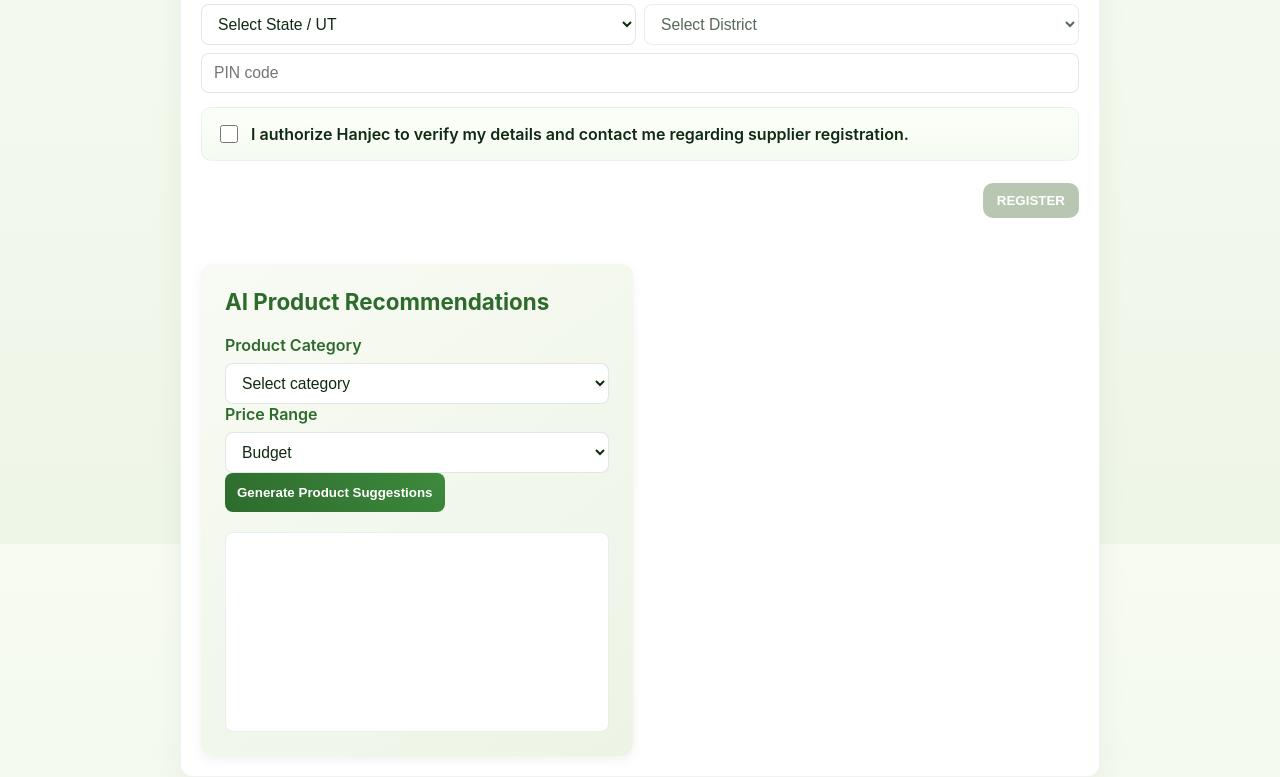
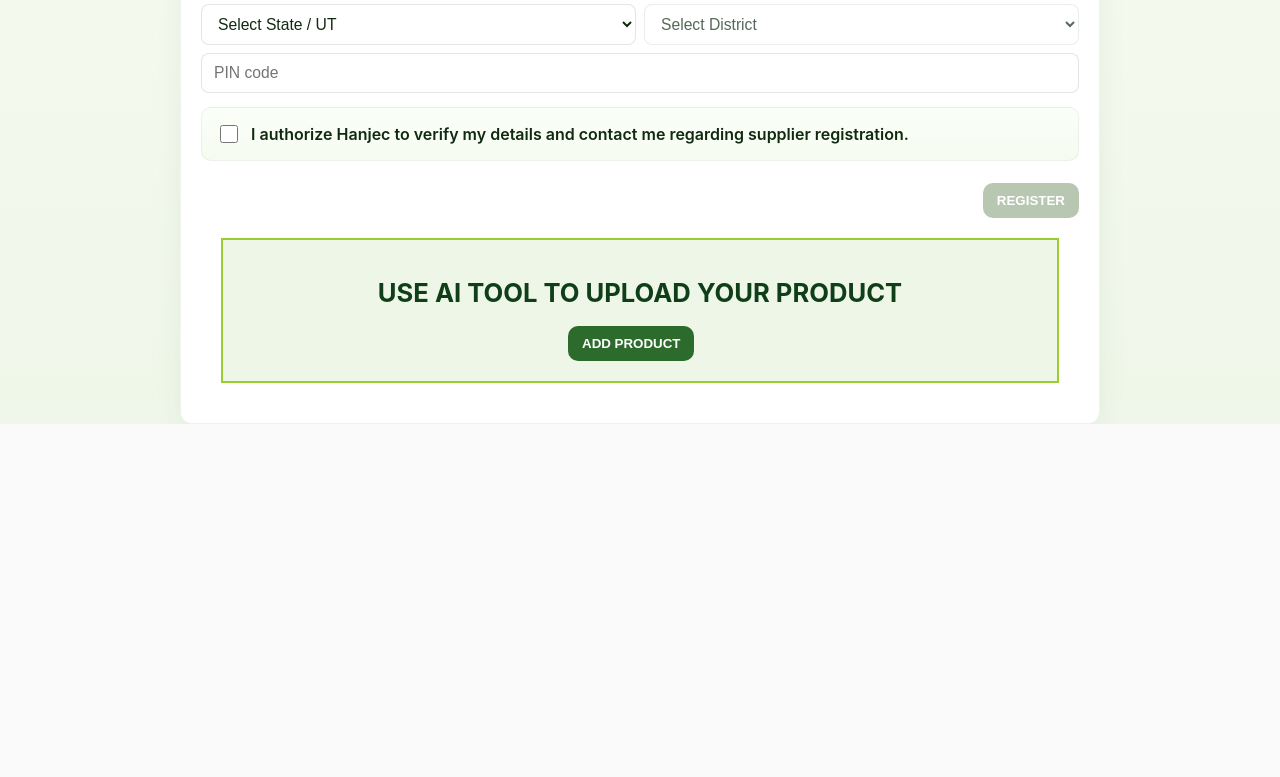
Before and after one commit to shkhassan786/hanjec, a PHP site: page /supplier/indix.html in a window 1280 px wide. Shown: the part 1056-1833 px from the top of the page. After the commit the page ends 1480 px from the top, so only its background shows below. Run offline with PHP 8.4, Linux system fonts and the light colour scheme; some libraries are stand-ins or nearby versions.

Commit message:
add it all

```diff
--- a/supplier/indix.css
+++ b/supplier/indix.css
@@ -120,73 +120,17 @@
 /* Helper */
 .helper { font-size:0.92rem; color:#345a32; }
 
-/* AI Product Listing */
-.ai-listing {
-  margin-top: 32px;
-  padding: 24px;
-  background: linear-gradient(145deg, #f8fbf4, #edf4e5);
-  border-radius: 12px;
-  box-shadow: 0 4px 12px rgba(45,107,45,0.08);
+.prompt-AI{
+  margin: 20px;
+  border: 2px solid yellowgreen;
+  background: #eef6e8;
+  color: darkred;
+  padding: 20px;
+  align-items: center;
 }
-
-.ai-listing h3 {
-  color: #2d6b2d;
-  font-size: 1.4rem;
-  margin: 0 0 20px 0;
+.prompt-AI a {
+  text-decoration: none;
+  color: blue;
+  align-items: center;
+  margin-left: 325px;
 }
-
-.product-form {
-  display: grid;
-  grid-template-columns: 1fr 1fr;
-  gap: 16px;
-  margin-bottom: 20px;
-}
-
-.input-group {
-  display: flex;
-  flex-direction: column;
-  gap: 8px;
-}
-
-.input-group label {
-  font-weight: 600;
-  color: #2d6b2d;
-}
-
-.ai-button {
-  grid-column: 1 / -1;
-  background: linear-gradient(45deg, #2d6b2d, #3d8a3d);
-  color: white;
-  padding: 12px;
-  border-radius: 8px;
-  border: none;
-  font-weight: 600;
-  cursor: pointer;
-  transition: all 0.2s ease;
-}
-
-.ai-button:hover {
-  transform: translateY(-2px);
-  box-shadow: 0 4px 12px rgba(45,107,45,0.15);
-}
-
-.results-section {
-  margin-top: 20px;
-  min-height: 200px;
-  padding: 16px;
-  background: white;
-  border-radius: 8px;
-  border: 1px solid rgba(45,107,45,0.1);
-}
-
-/* Loading state */
-.loading .ai-button {
-  opacity: 0.7;
-  cursor: wait;
-}
-
-@media (max-width: 768px) {
-  .product-form {
-    grid-template-columns: 1fr;
-  }
-}
--- a/supplier/indix.html
+++ b/supplier/indix.html
@@ -171,41 +171,10 @@
         <div class="registration full">
           <button id="register-btn" type="button" disabled>REGISTER</button>
         </div>
-        <!-- AI Product Listing Integration -->
-        <div class="ai-listing full">
-          <h3>AI Product Recommendations</h3>
-
-          <form id="productForm" class="product-form">
-            <div class="input-group">
-              <label for="productCategory">Product Category</label>
-              <select id="productCategory" name="category" required>
-                <option value="">Select category</option>
-                <option value="fashion">Fashion & Apparel</option>
-                <option value="electronics">Electronics</option>
-                <option value="home">Home & Living</option>
-                <option value="beauty">Beauty & Personal Care</option>
-                <option value="food">Food & Beverages</option>
-              </select>
-            </div>
-
-            <div class="input-group">
-              <label for="priceRange">Price Range</label>
-              <select id="priceRange" name="priceRange">
-                <option value="budget">Budget</option>
-                <option value="mid">Mid-Range</option>
-                <option value="premium">Premium</option>
-              </select>
-            </div>
-
-            <button type="submit" id="submitBtn" class="ai-button">
-              Generate Product Suggestions
-            </button>
-          </form>
-
-          <div id="aiResults" class="results-section" aria-live="polite">
-            <!-- AI results will appear here -->
-          </div>
-        </div>
+      </div>
+      <div class="prompt-AI">
+        <h1>USE AI TOOL TO UPLOAD YOUR PRODUCT</h1>
+          <a href="supplier-AI/index.html"> <button>ADD PRODUCT</button> </a>
       </div>
     </form>
   </main>
--- a/supplier/indix.js
+++ b/supplier/indix.js
@@ -249,58 +249,3 @@
     form.submit();
   });
 });
-
-
-// ...existing code...
-
-  // AI Product Listing Integration
-  const productForm = document.getElementById('productForm');
-  const aiResults = document.getElementById('aiResults');
-  const submitBtn = document.getElementById('submitBtn');
-
-  productForm?.addEventListener('submit', async function(e) {
-    e.preventDefault();
-    aiResults.innerHTML = '<div class="loading-spinner">Generating suggestions...</div>';
-    productForm.classList.add('loading');
-    submitBtn.textContent = 'Generating...';
-    submitBtn.disabled = true;
-
-    try {
-      const formData = new FormData(productForm);
-      const response = await fetch('/api/ai-suggestions', {
-        method: 'POST',
-        headers: {
-          'Content-Type': 'application/json',
-        },
-        body: JSON.stringify(Object.fromEntries(formData))
-      });
-
-      if (!response.ok) throw new Error('Failed to get suggestions');
-      const data = await response.json();
-
-      // Display results
-      aiResults.innerHTML = `
-        <div class="suggestions-grid">
-          ${data.suggestions.map(item => `
-            <div class="suggestion-card">
-              <img src="${item.image}" alt="${item.name}">
-              <h4>${item.name}</h4>
-              <p>${item.description}</p>
-              <div class="price-range">${item.priceRange}</div>
-            </div>
-          `).join('')}
-        </div>
-      `;
-    } catch (err) {
-      aiResults.innerHTML = `
-        <div class="error-message">
-          Failed to generate suggestions. Please try again.
-        </div>
-      `;
-      console.error('AI suggestion error:', err);
-    } finally {
-      productForm.classList.remove('loading');
-      submitBtn.textContent = 'Generate Product Suggestions';
-      submitBtn.disabled = false;
-    }
-  });
```
